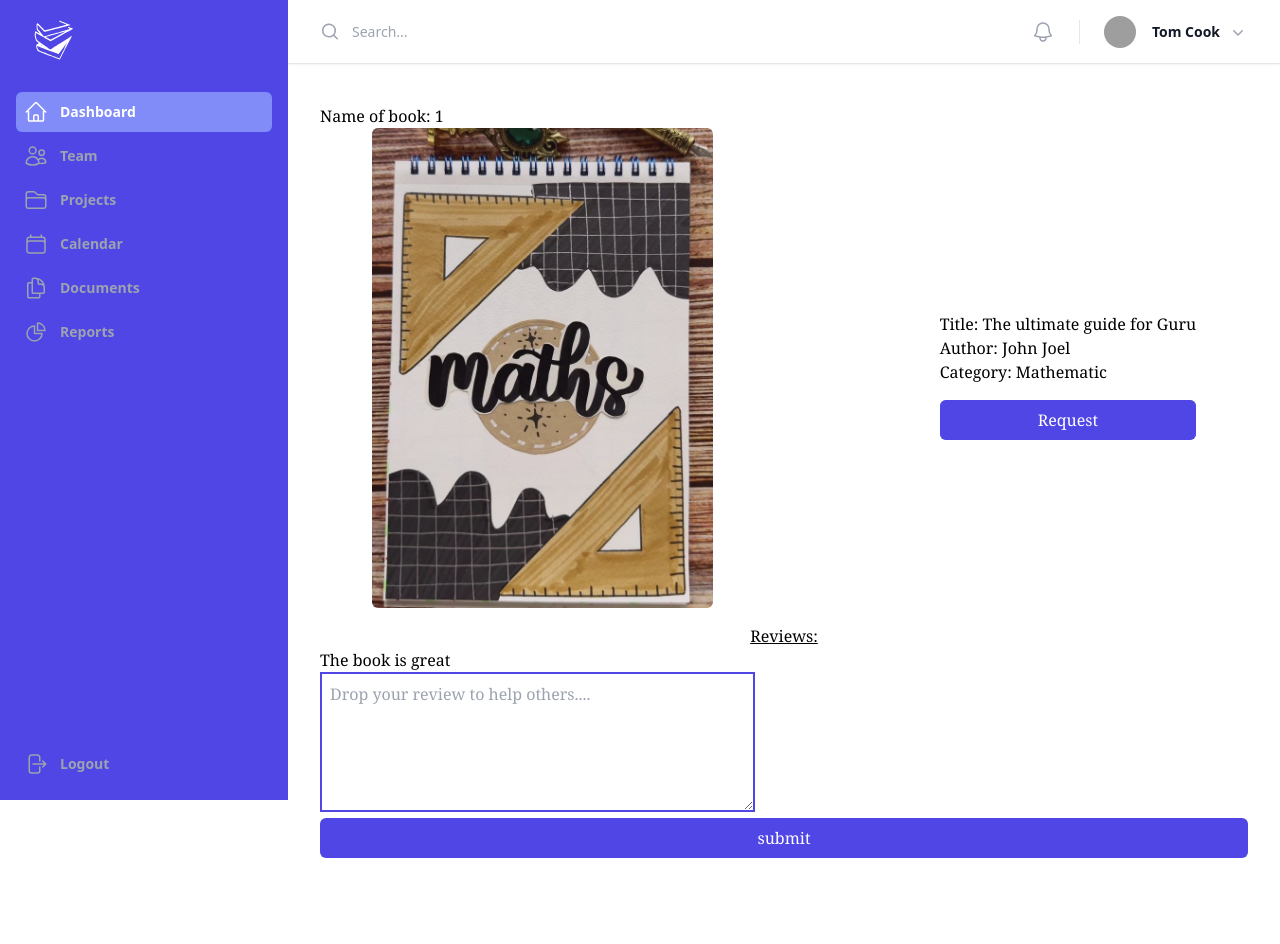
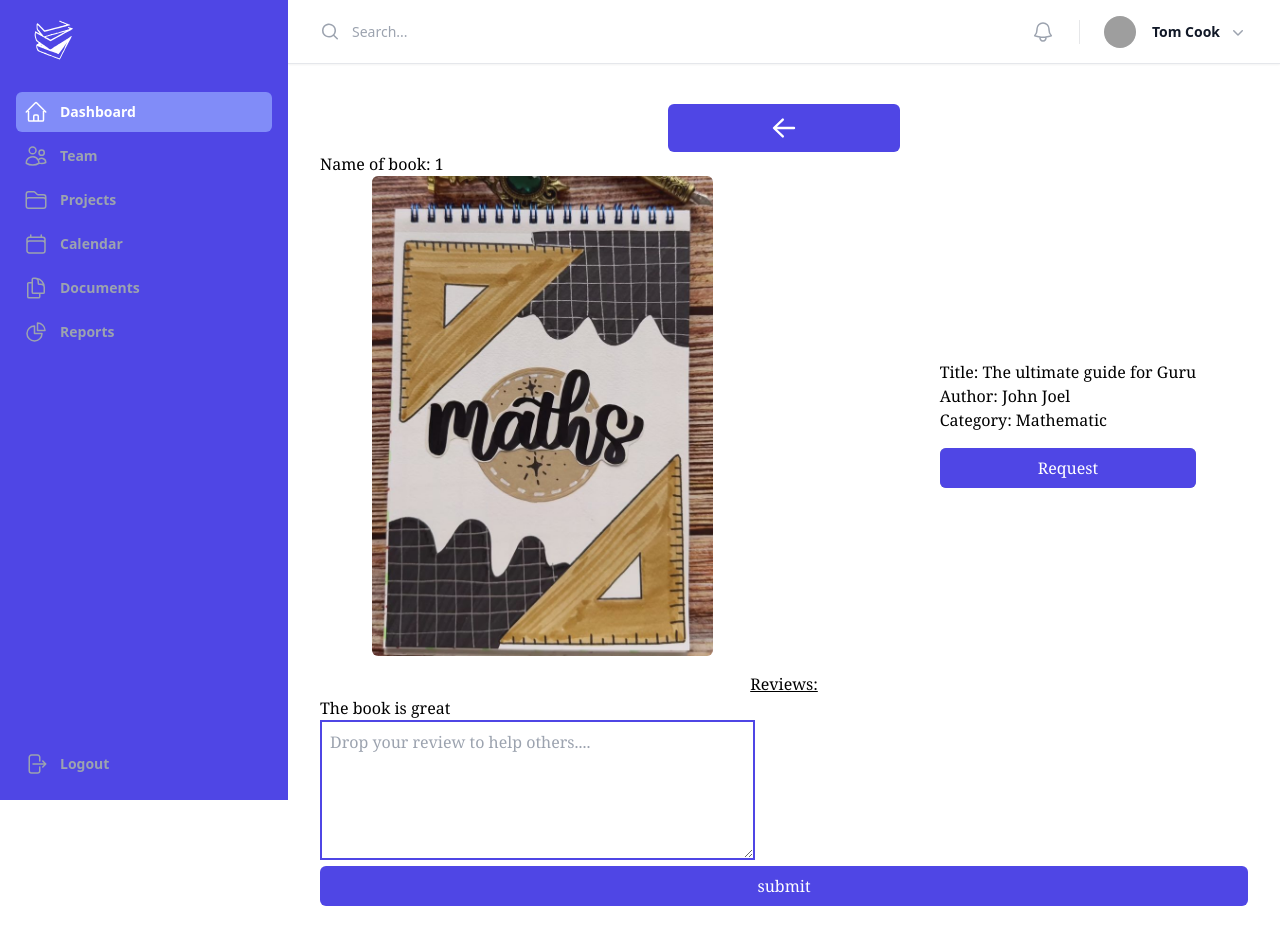
Before and after one commit to Davidmide02/libra, a React (Vite) app: page /material/1 in a window 1280 px wide. Before the commit the page ends 898 px from the top, so only its background shows below. Built offline with nearby package versions, Linux system fonts and the light colour scheme; grey boxes are pictures that could not be loaded.

Commit message:
single page

```diff
--- a/src/components/card/index.tsx
+++ b/src/components/card/index.tsx
@@ -1,4 +1,5 @@
 // import React from 'react'
+import { Link } from "react-router-dom";
 
 type CardProp = {
   image: string;
@@ -9,9 +10,13 @@ type CardProp = {
 
 const Card = ({ title, image, author, category }: CardProp) => {
   return (
-    <div className="control bg-green-300 h-[70%] mt-4 md:mt-0">
+    <div className="control bg-gray-50 p-2 rounded-xl h-[70%] mt-4 md:mt-0">
       <div className="img bg-gray-200 rounded-xl w-auto h-[50%]">
-        <img src={image} alt="image" className="h-[20rem] md:h-full w-full rounded-xl" />
+        <img
+          src={image}
+          alt="image"
+          className="h-[20rem] md:h-full w-full rounded-xl"
+        />
       </div>
       <div className="text-img py-4">
         <h1>Title: {title}</h1>
@@ -19,9 +24,11 @@ const Card = ({ title, image, author, category }: CardProp) => {
         <p>Category: {category}</p>
       </div>
       <div className="btn bg-gray-400 rounded-md">
-        <button className="bg-indigo-600 text-white rounded-md p-2 w-full">
-          Check
-        </button>
+        <Link to={`/material/${title}`}>
+          <button className="bg-indigo-600 text-white rounded-md p-2 w-full">
+            Check
+          </button>
+        </Link>
       </div>
     </div>
   );
--- a/src/pages/material/singleMaterial/index.tsx
+++ b/src/pages/material/singleMaterial/index.tsx
@@ -1,10 +1,31 @@
 import { useParams } from "react-router-dom";
 import image from "../../../assets/eng.jfif";
+import { Link } from "react-router-dom";
+import { ArrowLeftIcon } from "@heroicons/react/20/solid";
 
 const SingleMaterial = () => {
   const { single } = useParams();
   return (
     <div className="single font-serif">
+      {/* <div className="btn flex flex-col md:items-end">
+        <Link
+          to={"/material"}
+          className="text-white md:w-[20%] bg-pink-500"
+        >
+          <ArrowLeftIcon className="w-full h-[3.5rem] bg-indigo-600" />
+        </Link>
+      </div> */}
+      <div className="btn rounded-md flex flex-col md:items-center">
+        <Link
+          to={`/material`}
+          className="flex flex-col items-center bg-indigo-600 text-white rounded-md p-2 md:w-1/4"
+        >
+          <ArrowLeftIcon className="w-8 h-8" />
+          {/* <button className="bg-indigo-600 text-white rounded-md p-2">
+            Back
+          </button> */}
+        </Link>
+      </div>
       <h1>Name of book: {single}</h1>
       <div className="detail flex flex-col md:flex-row md:items-center md:justify-around">
         <div className="image md:w-[50%] md:h-[50%]">
```
